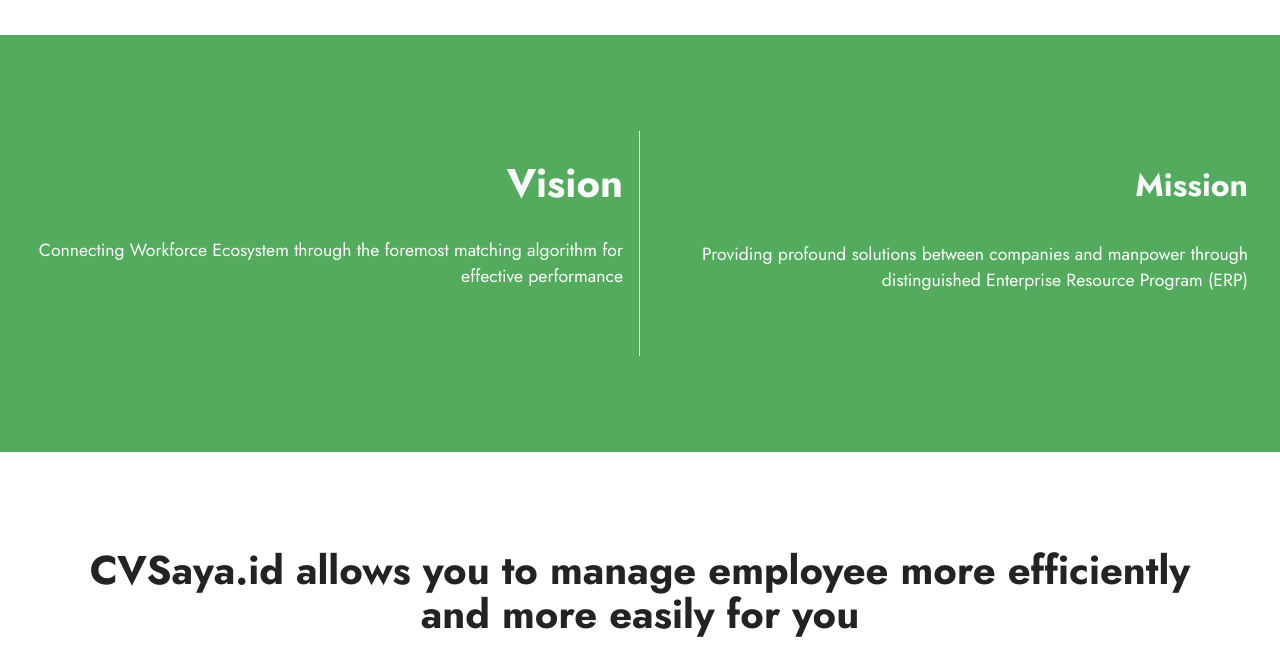
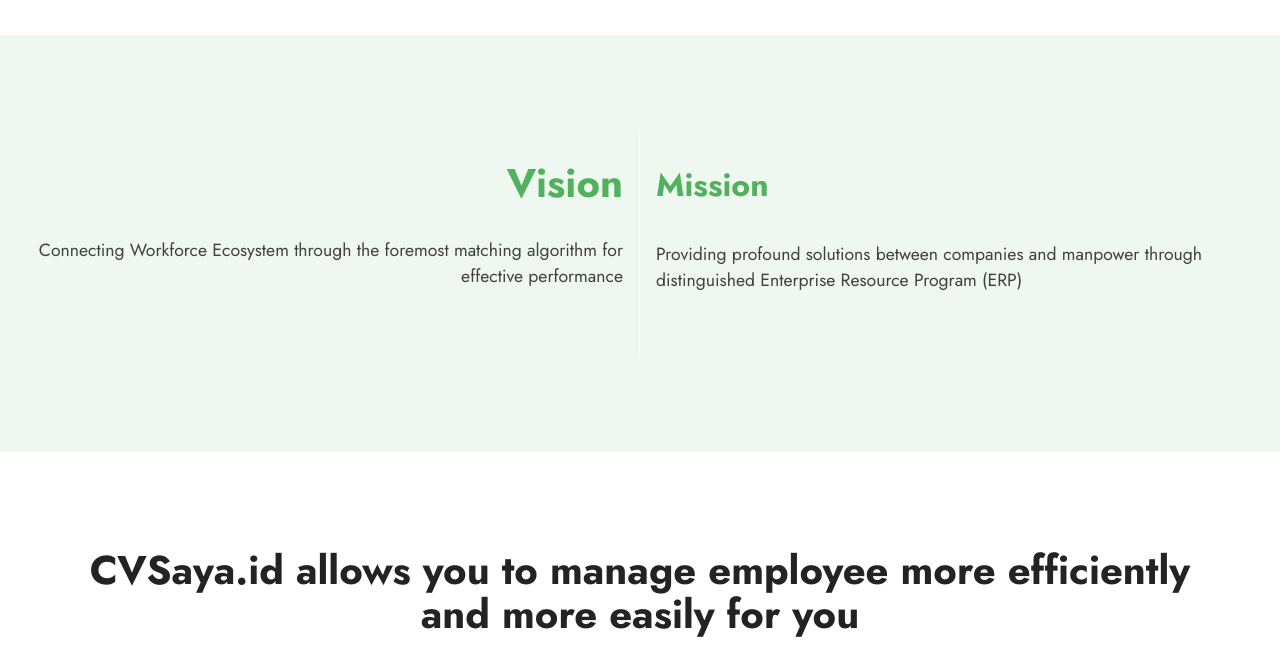
Before and after one commit to go2ariesm/cvsaya.id, a plain HTML site: page index.html in a window 1280 px wide. Shown: the part 1045-1710 px from the top of the page. Drawn offline with Linux system fonts and the light colour scheme; files whose address does not match are found by name.

Commit message:
Add files via upload

```diff
--- a/index.html
+++ b/index.html
@@ -44,8 +44,8 @@
                 </div>
             </button>
             <div class="collapse navbar-collapse" id="navbarSupportedContent">
-                <ul class="navbar-nav nav-dropdown nav-right" data-app-modern-menu="true"><li class="nav-item"><a class="nav-link link text-primary display-4" href="index.html">Home</a>
-                    </li><li class="nav-item"><a class="nav-link link text-primary display-4" href="Careers.html">Careers</a></li><li class="nav-item"><a class="nav-link link text-primary display-4" href="InvestorRelation.html">Investor Relation</a></li></ul>
+                <ul class="navbar-nav nav-dropdown nav-right" data-app-modern-menu="true"><li class="nav-item"><a  style="color:#51B15C;" class="nav-link link display-4" href="index.html">Home</a>
+                    </li><li class="nav-item"><a style="color:#9E9D9D;" class="nav-link link display-4" href="Careers.html">Careers</a></li><li class="nav-item"><a style="color:#9E9D9D;" class="nav-link link display-4" href="InvestorRelation.html">Investor Relation</a></li></ul>
 
 
             </div>
@@ -127,7 +127,7 @@
     </div>
 </section>
 
-<section data-bs-version="5.1" class="info2 cid-ttATUEfnZa" id="info2-k">
+<section data-bs-version="5.1" class="info2 cid-ttATUEfnZa" id="info2-k"  style="background-color:#EFF8F0;">
 
 
 
@@ -136,17 +136,17 @@
         <div class="row justify-content-center">
             <div class="card col-12 col-lg-6">
                 <div class="wrapper">
-                    <h3 class="mbr-section-title mb-4 mbr-fonts-style display-2"><strong>Vision</strong></h3>
-                    <p class="mbr-text mb-4 mbr-fonts-style display-4">
+                    <h3 class="mbr-section-title mb-4 mbr-fonts-style display-2"><strong style="color:#51B15C;">Vision</strong></h3>
+                    <p class="mbr-text mb-4 mbr-fonts-style display-4" style="color:#404040;">
                         Connecting Workforce Ecosystem through the foremost matching algorithm for effective performance</p>
 
                 </div>
             </div>
             <div class="col-12 col-lg-6">
-                <div class="wrapper">
-                    <h3 class="mbr-section-title mbr-fonts-style mb-4 display-5">
-                        <strong>Mission</strong></h3>
-                    <p class="mbr-text mbr-fonts-style mb-4 display-4">
+                <div class="wrapper"   style="text-align:left;">
+                    <h3 class="mbr-section-title mbr-fonts-style mb-4 display-5"   style="text-align:left;">
+                        <strong  style="color:#51B15C;">Mission</strong></h3>
+                    <p class="mbr-text mbr-fonts-style mb-4 display-4"  style="color:#404040;text-align:left">
                         Providing profound solutions between companies and manpower through distinguished Enterprise Resource Program (ERP)</p>
 
                 </div>
```
Also changed, not shown: Careers.html (+3 -3 lines), InvestorRelation.html (+2 -2 lines).
